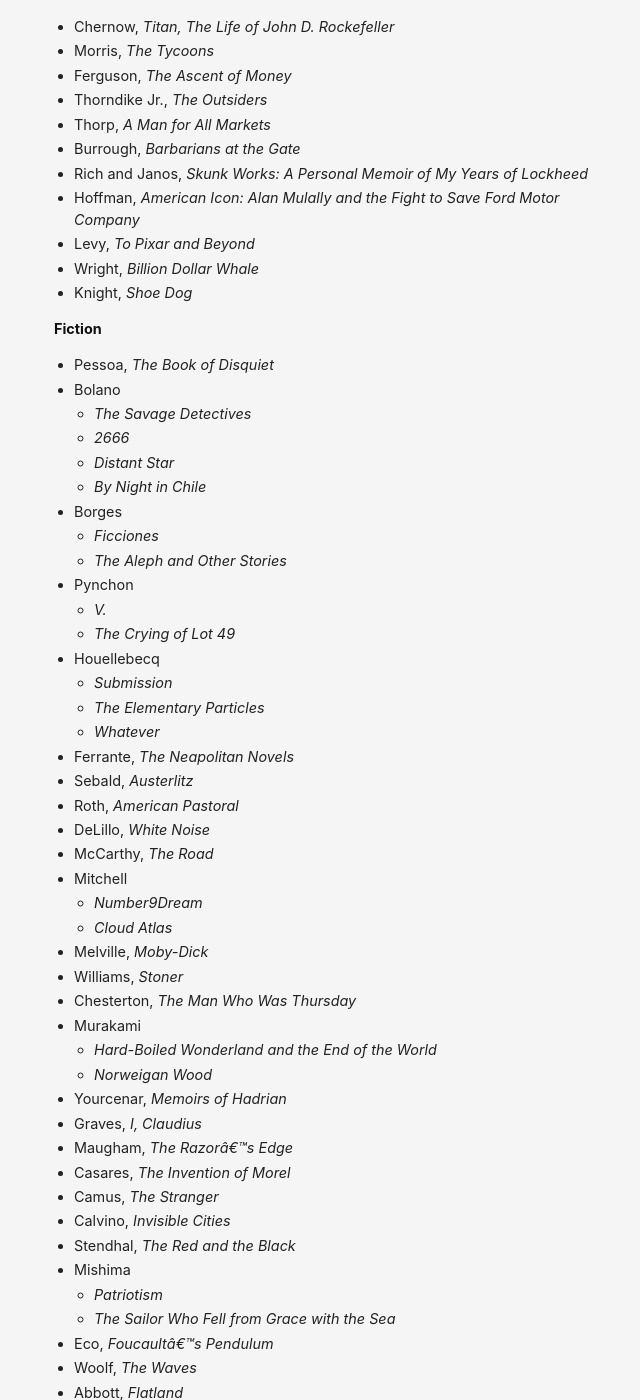
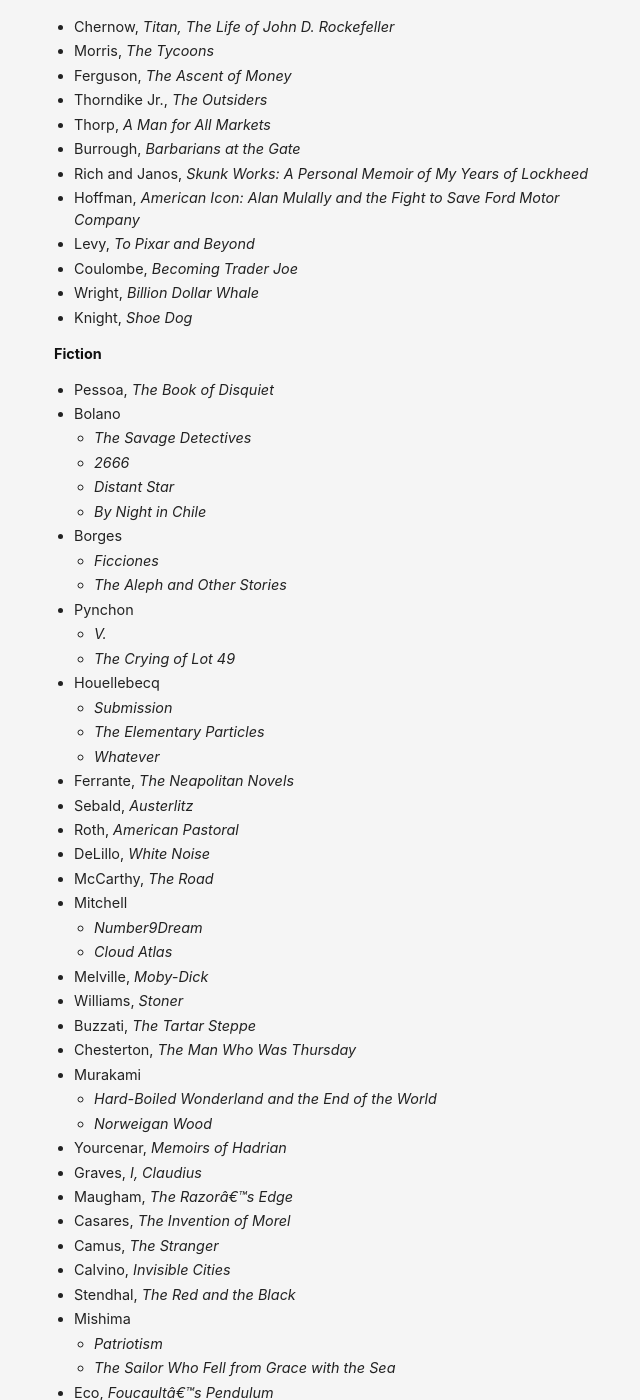
Before and after one commit to danschlz/danschulz.github.io, a Jekyll site: the page built from books.md, in a window 1280 px wide and 1400 px high, scrolled down 2637 px. Shown: the whole window, without its empty margins (306-946 px from the left). Built offline with Jekyll 4.4.1, drawn with Linux system fonts in a browser that asks for light colours; some of the changed text lies outside the part shown.

Commit message:
Update books.md

```diff
--- a/books.md
+++ b/books.md
@@ -113,6 +113,7 @@ Jump to:
 - Rich and Janos, _Skunk Works: A Personal Memoir of My Years of Lockheed_
 - Hoffman, _American Icon: Alan Mulally and the Fight to Save Ford Motor Company_
 - Levy, _To Pixar and Beyond_
+- Coulombe, _Becoming Trader Joe_
 - Wright, _Billion Dollar Whale_
 - Knight, _Shoe Dog_
 
@@ -143,6 +144,7 @@ Jump to:
   - _Cloud Atlas_
 - Melville, _Moby-Dick_
 - Williams, _Stoner_
+- Buzzati, _The Tartar Steppe_
 - Chesterton, _The Man Who Was Thursday_
 - Murakami
   - _Hard-Boiled Wonderland and the End of the World_
```
Also changed, not shown: other parts of books.md (+1 -0 lines).
